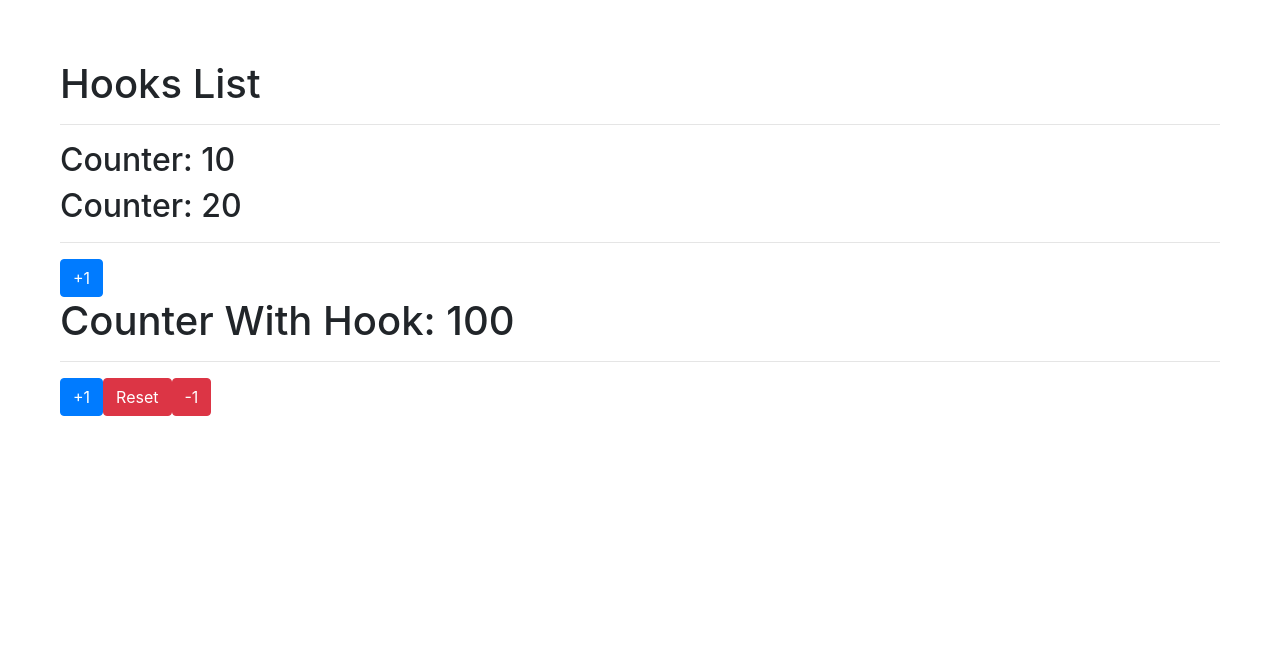
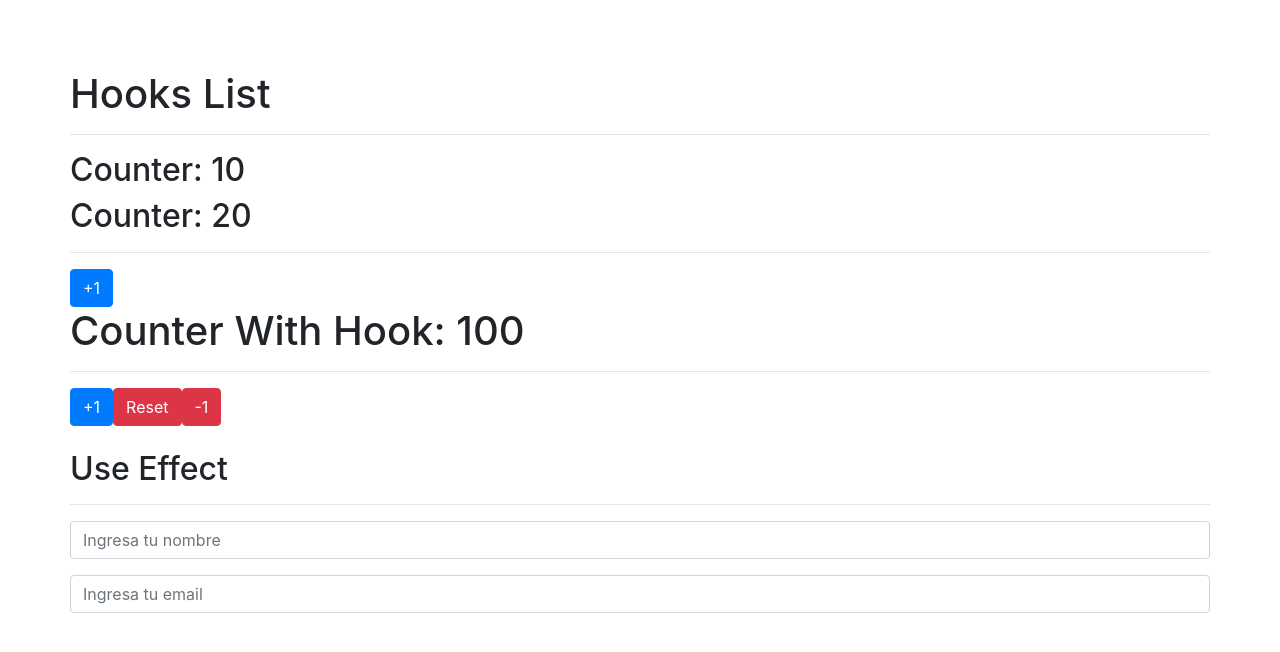
Before and after one commit to QuispeRosasGabriel/hooks-list-app, a React (Create React App) app: page / in a window 1280 px wide. Shown: the top 652 px of the page. Built offline with nearby package versions, Linux system fonts and the light colour scheme.

Commit message:
form with useeffect

```diff
--- a/src/App.js
+++ b/src/App.js
@@ -1,6 +1,7 @@
 import React from "react";
 import CounterApp from "./components/UseState/CounterApp";
 import CustomCounterHook from "./components/UseState/CustomCounterHook";
+import SimpleForm from "./components/UseEffect/SimpleForm";
 
 function App() {
   return (
@@ -8,7 +9,10 @@
       <h1>Hooks List</h1>
       <hr />
       <CounterApp />
+      <br />
       <CustomCounterHook />
+      <br />
+      <SimpleForm />
     </div>
   );
 }
--- /dev/null
+++ b/src/components/UseEffect/SimpleForm.jsx
@@ -0,0 +1,57 @@
+import React, { useEffect, useState } from "react";
+import "./effects.css";
+
+const SimpleForm = () => {
+  const [formState, setFormState] = useState({
+    name: "",
+    email: "",
+  });
+
+  const { name, email } = formState;
+
+  useEffect(() => {
+    console.log("hola");
+  }, []);
+
+  useEffect(() => {
+    console.log("cambio");
+  }, [formState]);
+
+  const handleInputChange = ({ target }) => {
+    setFormState({
+      ...formState,
+      [target.name]: target.value,
+    });
+  };
+
+  return (
+    <div>
+      <h2>Use Effect</h2>
+      <hr />
+      <div className="form-group">
+        <input
+          type="text"
+          name="name"
+          className="form-control"
+          placeholder="Ingresa tu nombre"
+          autoComplete="off"
+          value={name}
+          onChange={handleInputChange}
+        />
+      </div>
+      <div className="form-group">
+        <input
+          type="text"
+          name="email"
+          className="form-control"
+          placeholder="Ingresa tu email"
+          autoComplete="off"
+          value={email}
+          onChange={handleInputChange}
+        />
+      </div>
+    </div>
+  );
+};
+
+export default SimpleForm;
--- /dev/null
+++ b/src/components/UseEffect/effects.css
@@ -0,0 +1,3 @@
+body {
+  padding: 70px;
+}
```
